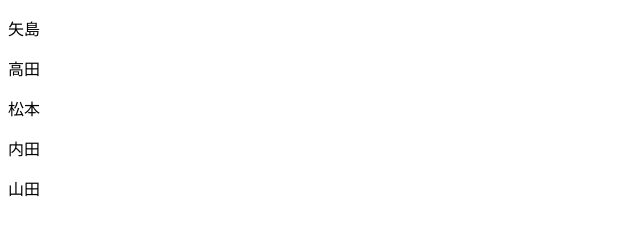
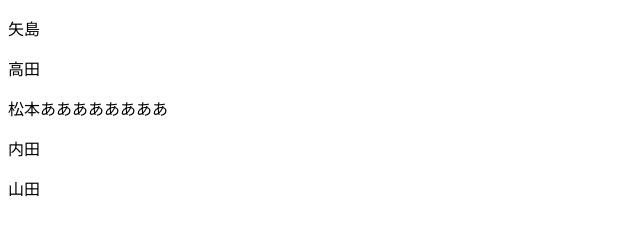
Before and after one commit to yachin29/felica_workshop, a plain HTML site: page 1st_workshop/index.html in a window 1280 px wide. Shown: the whole page, without its empty margins (0-640 px from the left). Drawn offline with Linux system fonts and the light colour scheme.

Commit message:
あああを挿入

```diff
--- a/1st_workshop/index.html
+++ b/1st_workshop/index.html
@@ -8,7 +8,7 @@
 <body>
 <p>矢島</p>
 <p>高田</p>
-<p>松本</p>
+<p>松本ああああああああ</p>
 <p>内田</p>
 <p>山田</p>
 </body>
```
